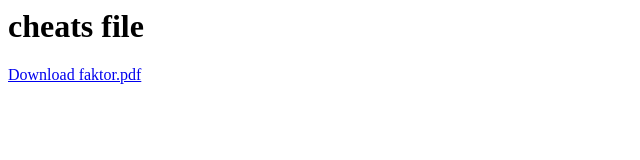
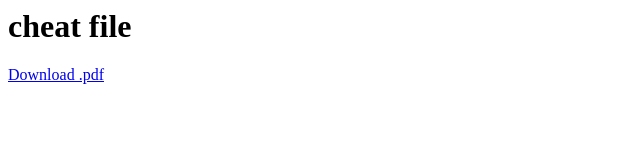
Before and after one commit to filedownloade/filedownloade.github.io, a plain HTML site: page index.html in a window 1280 px wide. Shown: the whole page, without its empty margins (0-640 px from the left). Drawn offline with Linux system fonts and the light colour scheme.

Commit message:
Add files via upload

```diff
--- a/index.html
+++ b/index.html
@@ -1,2 +1,2 @@
-<h1>cheats file</h1>
-<a href="faktor.pdf" download="faktor.pdf">Download faktor.pdf</a>
+<h1>cheat file</h1>
+<a href="1_14165280075.pdf" download="1_14165280075.pdf">Download .pdf</a>
```
